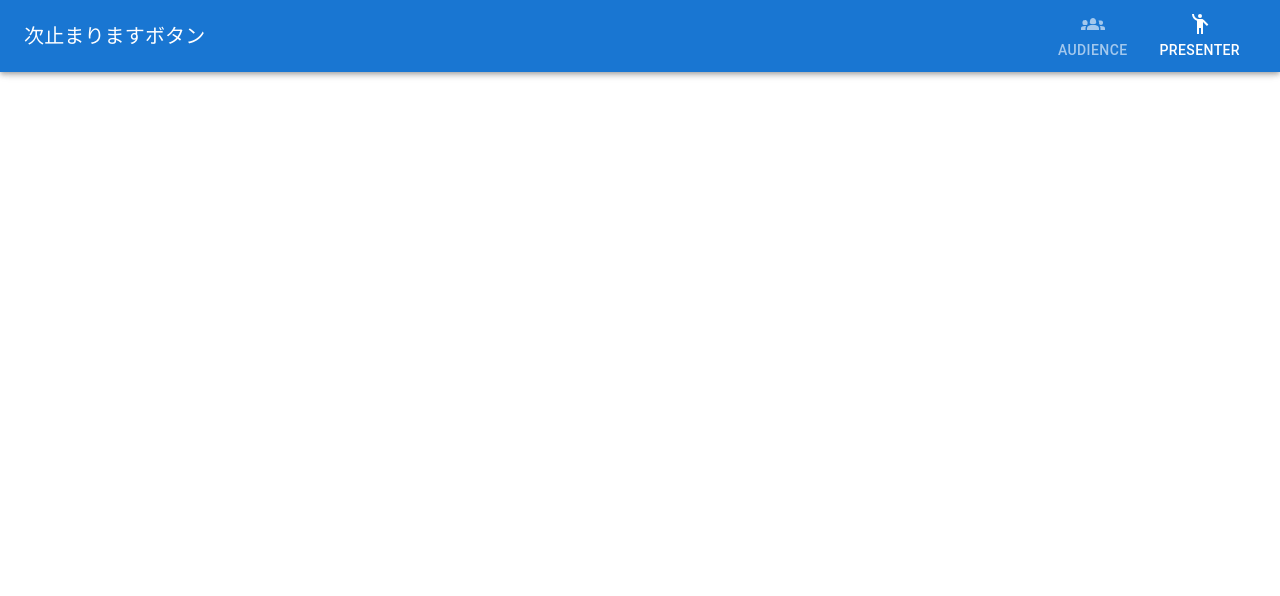
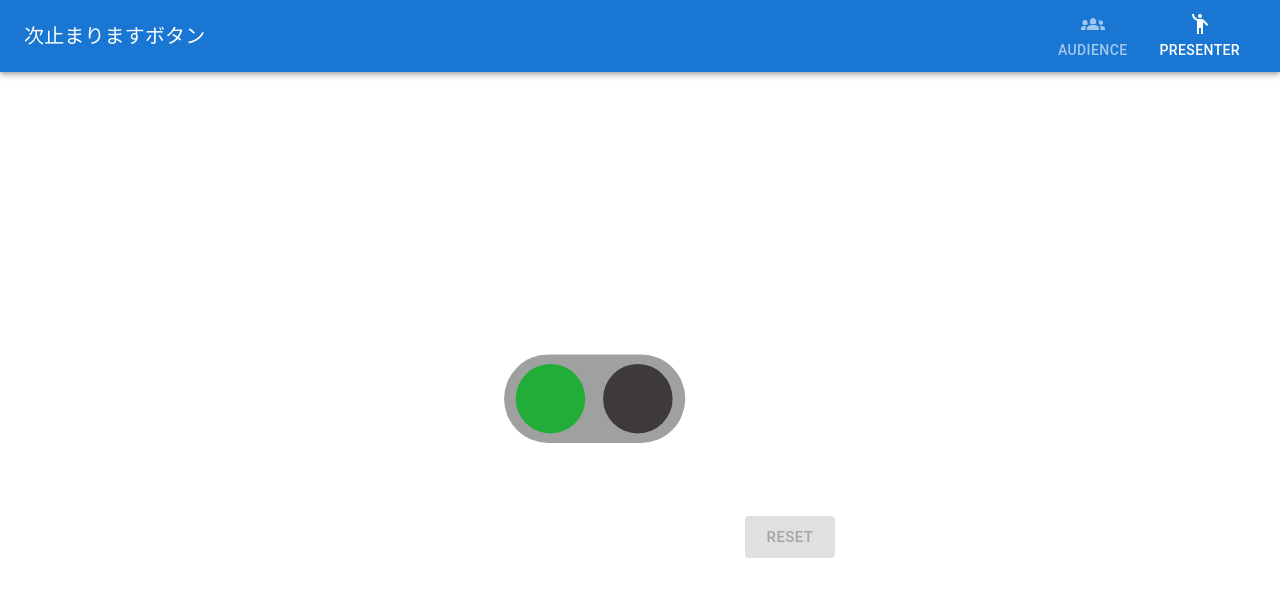
Before and after one commit to Eagle-Konbu/bus-button, a Next.js app: page / in a window 1280 px wide. Both pictures are taken after a click on the tab "PRESENTER". Shown: the top 596 px of the page. Built offline with nearby package versions, Linux system fonts and the light colour scheme.

Commit message:
Added signal for presenter.

```diff
--- /dev/null
+++ b/components/signal.tsx
@@ -0,0 +1,16 @@
+import Image from "next/image";
+import React from "react";
+
+type Props = {
+    isOn: boolean;
+}
+
+const Signal = (props: Props) => {
+    const imgSrc = (isOn: boolean) => isOn ? "/images/red.svg" : "/images/green.svg";
+
+    return (
+        <Image src={imgSrc(props.isOn)} alt="Signal" width={300} height={300} />
+    );
+};
+
+export default Signal;
--- a/pages/index.tsx
+++ b/pages/index.tsx
@@ -1,4 +1,4 @@
-import { AppBar, Box, Tab, Tabs, Toolbar, Typography } from '@mui/material'
+import { AppBar, Box, Button, Tab, Tabs, Toolbar, Typography } from '@mui/material'
 import type { NextPage } from 'next'
 import Head from 'next/head'
 import React from 'react'
@@ -7,6 +7,7 @@ import styles from '../styles/Home.module.css'
 
 import EmojiPeopleIcon from '@mui/icons-material/EmojiPeople';
 import Groups2Icon from '@mui/icons-material/Groups2';
+import Signal from '../components/signal'
 
 interface TabPanelProps {
   children?: React.ReactNode;
@@ -38,6 +39,18 @@ const Home: NextPage = () => {
   const [tabValue, setTabValue] = React.useState(0);
   const [isOn, setIsOn] = React.useState(false);
 
+  const turnOn = () => {
+    if (!isOn) {
+      setIsOn(true);
+    }
+  };
+
+  const reset = () => {
+    if (isOn) {
+      setIsOn(false);
+    }
+  };
+
   return (
     <div className={styles.container}>
       <Head>
@@ -58,10 +71,14 @@ const Home: NextPage = () => {
             </Tabs>
           </Toolbar>
         </AppBar>
+
         <TabPanel value={tabValue} index={0}>
           <BusButton isOn={isOn} onClick={() => setIsOn(!isOn)} />
         </TabPanel>
+
         <TabPanel value={tabValue} index={1}>
+          <Signal isOn={isOn} />
+          <Button onClick={reset} variant="contained" size="large" disabled={!isOn}>Reset</Button>
         </TabPanel>
       </main>
     </div>
```
Also changed, not shown: public/images/green.svg (added), public/images/red.svg (added).
